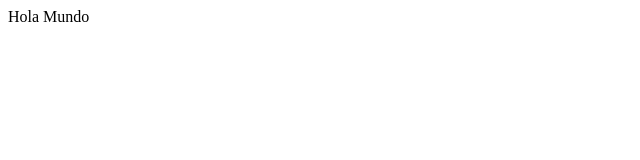
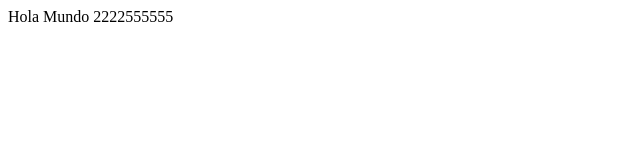
Before and after one commit to Luan2015/prueba, a plain HTML site: page index.html in a window 1280 px wide. Shown: the whole page, without its empty margins (0-640 px from the left). Drawn offline with Linux system fonts and the light colour scheme.

Commit message:
mensaje para el commit 2

```diff
--- a/index.html
+++ b/index.html
@@ -5,6 +5,6 @@
 	<title>Document</title>
 </head>
 <body>
-	Hola Mundo
+	Hola Mundo 2222555555
 </body>
 </html>
```
